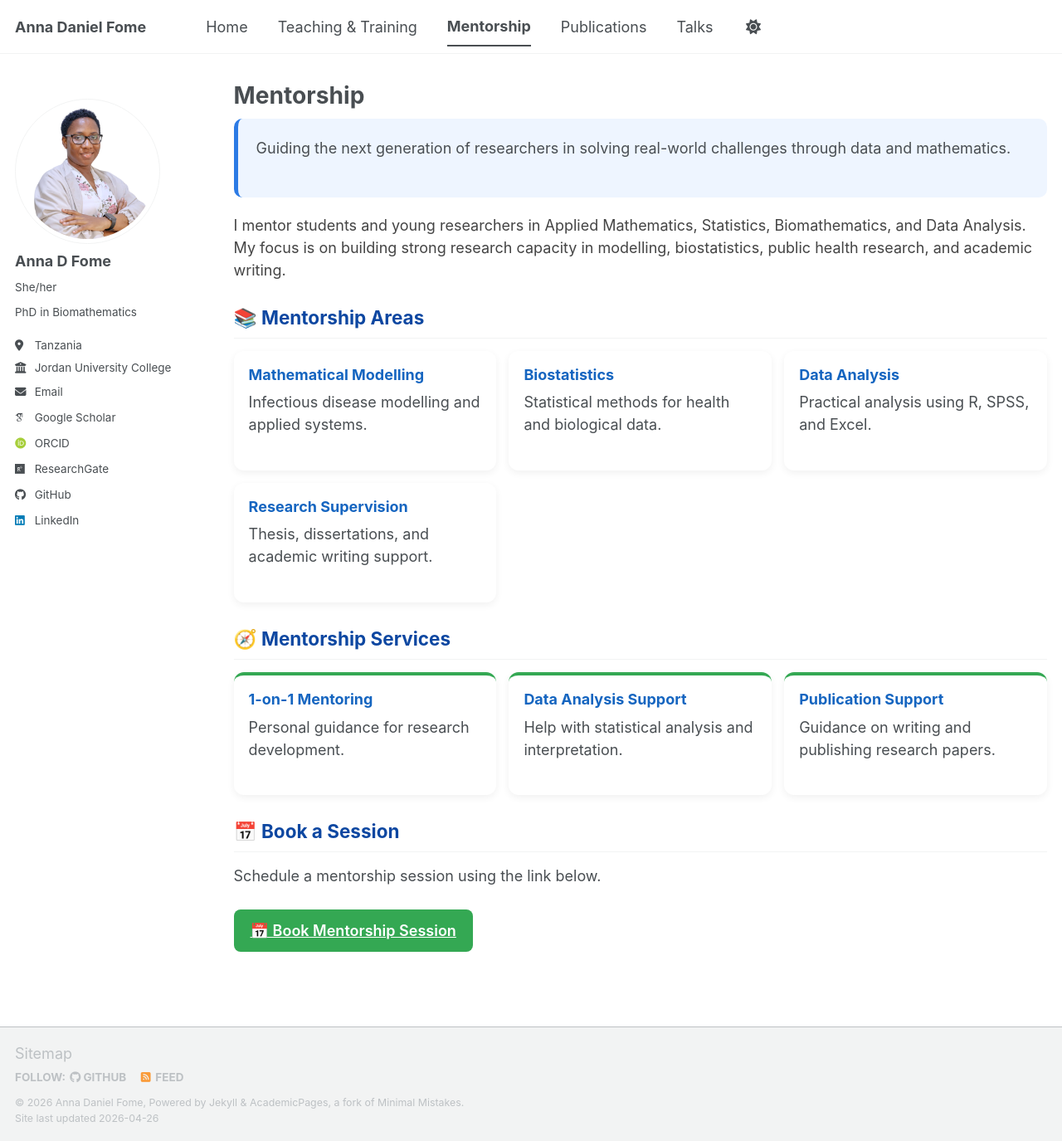
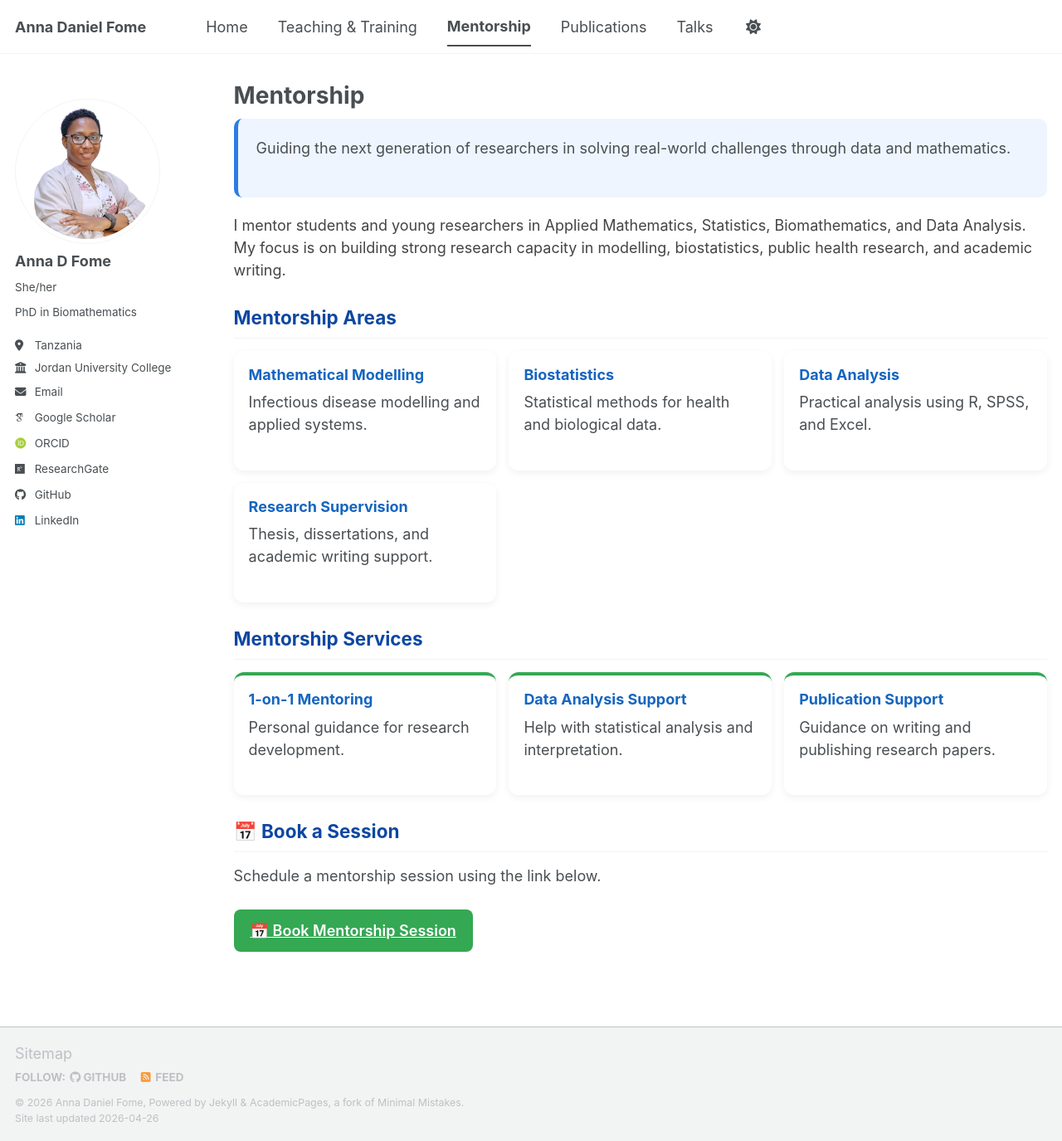
Before and after one commit to FomeA/FomeA.github.io, a Jekyll site: the page built from _pages/mentorship.html, in a window 1280 px wide and 1375 px high. Shown: the whole window at 83% size. Built offline with Jekyll 4.4.1, drawn with Linux system fonts in a browser that asks for light colours; some web fonts are replaced; a script bundle is joined from its source files by our own code; library files that are not in the unit come from our copies.

Commit message:
Update mentorship.html

```diff
--- a/_pages/mentorship.html
+++ b/_pages/mentorship.html
@@ -22,7 +22,7 @@ My focus is on building strong research capacity in modelling, biostatistics, pu
 </p>
 
 <!-- AREAS -->
-<h2 class="section-title">📚 Mentorship Areas</h2>
+<h2 class="section-title"> Mentorship Areas</h2>
 
 <div class="grid">
 
@@ -49,7 +49,7 @@ My focus is on building strong research capacity in modelling, biostatistics, pu
 </div>
 
 <!-- SERVICES -->
-<h2 class="section-title">🧭 Mentorship Services</h2>
+<h2 class="section-title"> Mentorship Services</h2>
 
 <div class="grid">
 
```
